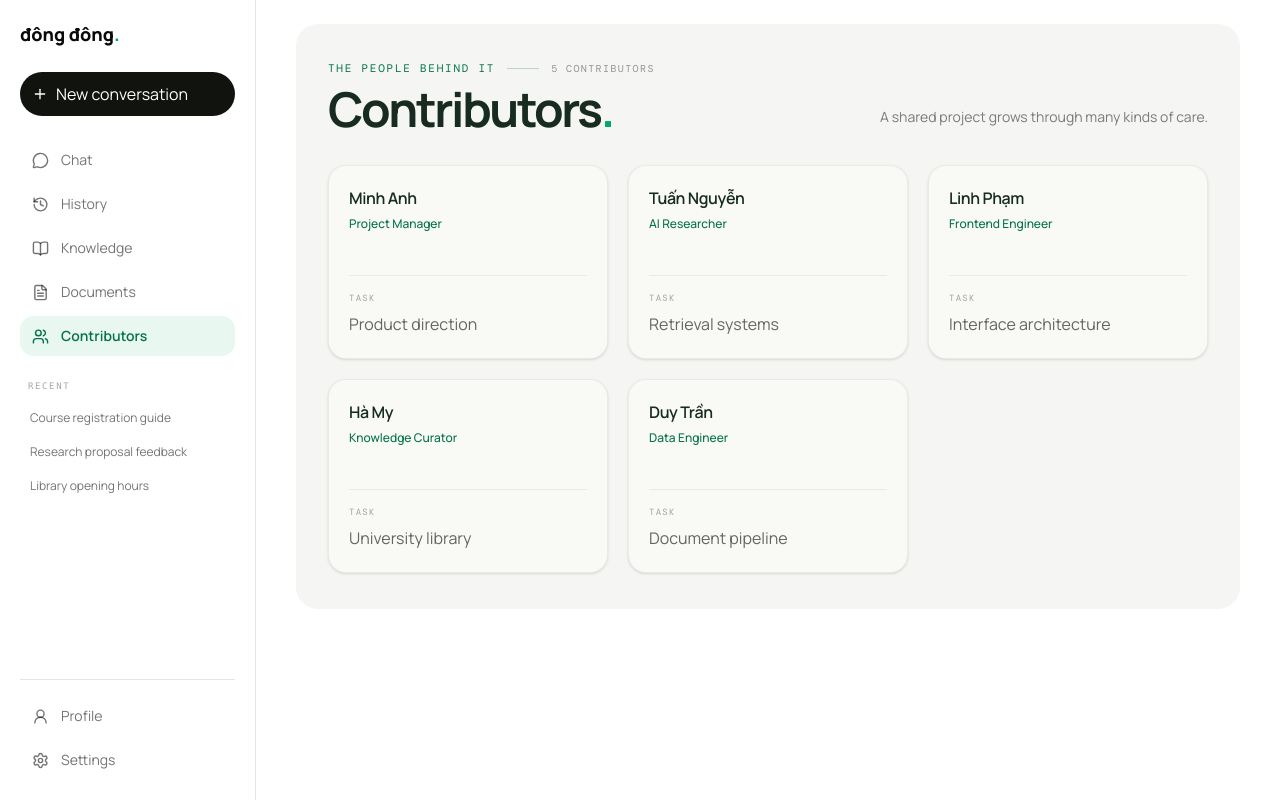
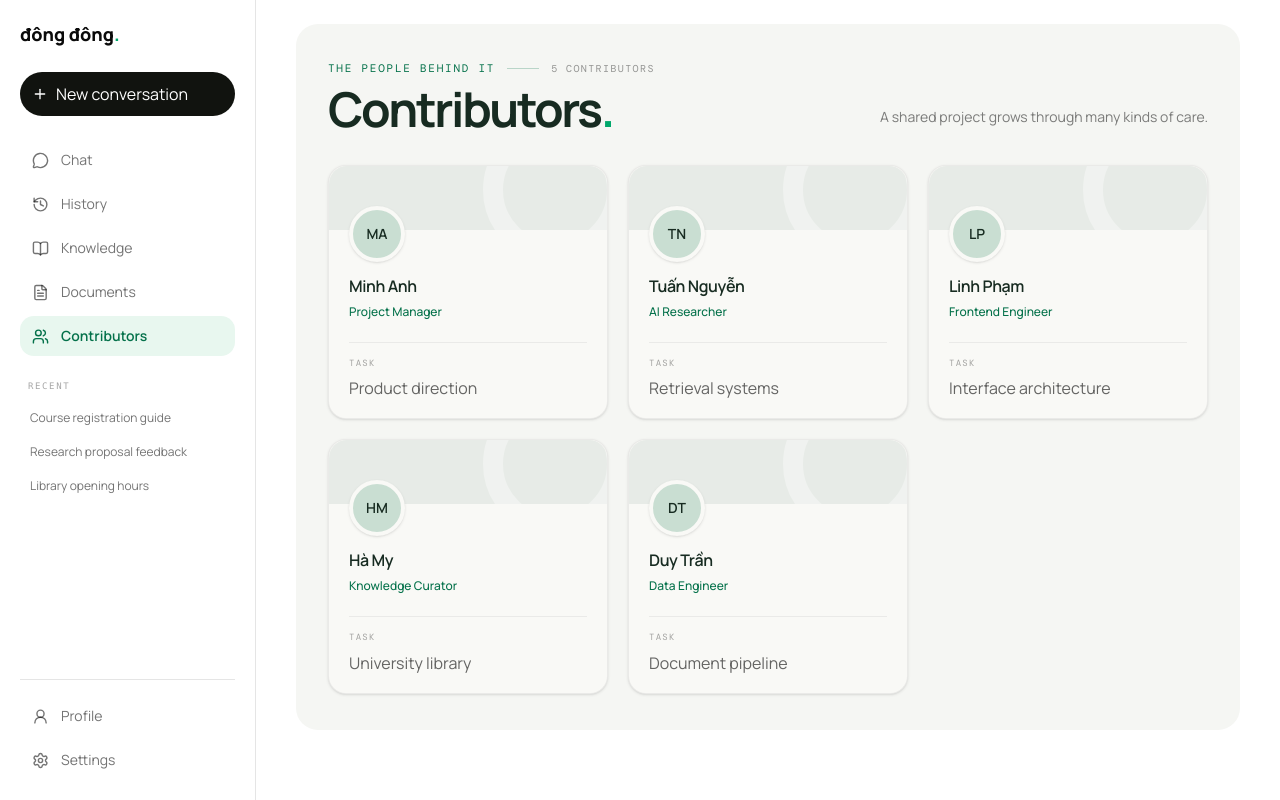
Before and after one commit to IT-UPD-Org/AI_Dong_Dong_FE, a React (Vite) app: page /contributors in a window 1280 px wide. Built offline with nearby package versions, Linux system fonts and the light colour scheme.

Commit message:
refine consistent contributor card design

```diff
--- a/src/pages/ContributorsPage.tsx
+++ b/src/pages/ContributorsPage.tsx
@@ -54,8 +54,22 @@ export function ContributorsPage() {
               className="absolute inset-x-5 top-0 z-20 h-px origin-left scale-x-0 bg-[#69a888] transition-transform duration-500 ease-out group-hover:scale-x-100"
             />
 
-            <div className="relative z-10 flex min-h-48 flex-col p-5">
-              <div className="flex-1">
+            <div
+              aria-hidden="true"
+              className="relative z-10 h-16 overflow-hidden rounded-t-2xl bg-[#e7ebe7] transition-colors duration-500 group-hover:bg-[#dcebe3]"
+            >
+              <span className="absolute -right-5 -top-12 size-36 rounded-full border-[20px] border-white/35 transition duration-500 ease-out motion-safe:group-hover:translate-x-2 motion-safe:group-hover:translate-y-2 motion-safe:group-hover:scale-105" />
+            </div>
+
+            <div className="relative z-10 flex min-h-44 flex-col px-5 pb-4">
+              <div
+                aria-hidden="true"
+                className="-mt-6 flex size-14 items-center justify-center rounded-full border-4 border-[#f9f9f6] bg-[#c9ded2] text-sm font-semibold text-[#172b21] shadow-sm transition duration-300 group-hover:-translate-y-1 group-hover:border-[#e8f2ed] group-hover:shadow-md"
+              >
+                {contributor.initials}
+              </div>
+
+              <div className="mt-3 flex-1">
                 <h2 className="break-words text-base font-semibold tracking-tight text-[#172b21] transition-colors duration-300 group-hover:text-[#04714a]">
                   {contributor.name}
                 </h2>
@@ -64,7 +78,7 @@ export function ContributorsPage() {
                 </p>
               </div>
 
-              <div className="group/task relative mt-7 border-t border-black/[.06] pt-4">
+              <div className="group/task relative mt-5 border-t border-black/[.06] pt-3.5">
                 <p className="mono mb-1 text-[9px] uppercase tracking-[.14em] text-black/35">
                   Task
                 </p>
```
Lines whose indentation alone changed are shown as unchanged.
